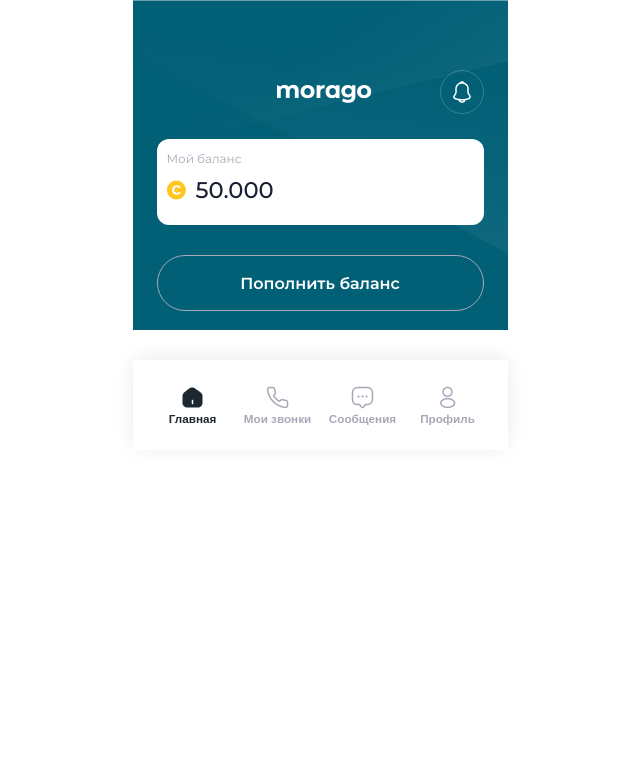
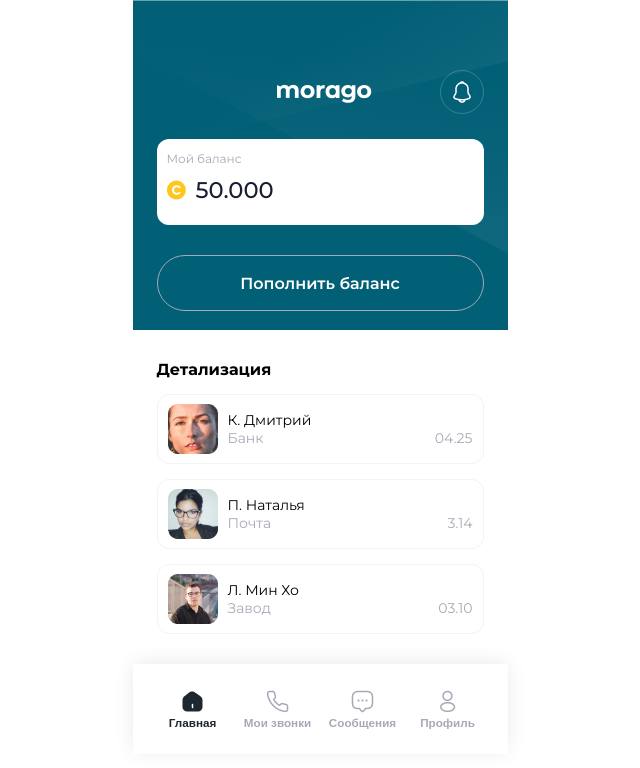
Before and after one commit to Elena-Li-scr/morago-front-end, a React (Vite) app: page /up-balance in a window 1280 px wide. Shown: the top 768 px of the page, without its empty margins (320-960 px from the left). Built offline with nearby package versions, Linux system fonts and the light colour scheme.

Commit message:
adding balance detail page

```diff
--- a/src/components/TranslatorCall.tsx
+++ b/src/components/TranslatorCall.tsx
@@ -16,7 +16,6 @@ interface Props {
 
 export default function TranslatorCall({ translator }: Props) {
   return (
-    <div className="modal-window-wrapper">
     <div className="translator-call-wrapper">
       <div className="translator-call-header">
         <h3
@@ -79,6 +78,5 @@ export default function TranslatorCall({ translator }: Props) {
         disabled={!translator.online}
       />
     </div>
-    </div>
   );
 }
--- a/src/pages/ChosenTopicPage.tsx
+++ b/src/pages/ChosenTopicPage.tsx
@@ -47,7 +47,11 @@ export default function ChosenTopicPage() {
         </div>
       </div>
       <HomeFooter page="main" />
-      {selectedTranslator && <TranslatorCall translator={selectedTranslator} />}
+      {selectedTranslator && (
+        <div className="modal-window-wrapper">
+          <TranslatorCall translator={selectedTranslator} />
+        </div>
+      )}
     </div>
   );
 }
--- a/src/pages/UpBalance.tsx
+++ b/src/pages/UpBalance.tsx
@@ -1,9 +1,27 @@
 import BalanceHeader from "../components/BalanceHeader";
 import HomeFooter from "../components/HomeFooter";
+import { translators } from "../utils/temporaryVar";
 export default function UpBalance() {
   return (
     <div className="up-balance-wrapper">
       <BalanceHeader />
+      <div className="detailing">
+        <h3>Детализация</h3>
+        <div className="prev-calling-list">
+          {translators.map((translator) => (
+            <div className="prev-call-detail">
+              <img src={translator.photo} alt="translator-photo" />
+              <div className="prev-call-main">
+                <p>{translator.name}</p>
+                <div className="prev-call-theme-time">
+                  <p>{translator.theme}</p>
+                  <div className="prev-call-time">{translator.time}</div>
+                </div>
+              </div>
+            </div>
+          ))}
+        </div>
+      </div>
       <HomeFooter page="main" />
     </div>
   );
--- a/src/styles/homePage.css
+++ b/src/styles/homePage.css
@@ -237,6 +237,51 @@
   margin: auto;
 }
 
+.detailing {
+  padding: 30px 24px 0px 24px;
+}
+
+.detailing h3 {
+  font-size: 16px;
+  font-weight: 700;
+}
+
+.prev-call-detail {
+  display: flex;
+  justify-content: flex-start;
+  align-items: center;
+  border: 1px solid #f3f3f3;
+  border-radius: 12px;
+  padding: 10px;
+  width: 100%;
+  max-width: 327px;
+  height: 70px;
+  margin: 15px 0px;
+  font-size: 14px;
+}
+
+.prev-call-detail img {
+  width: 50px;
+  height: 50px;
+  margin-right: 10px;
+}
+
+.prev-call-main {
+  display: flex;
+  justify-content: center;
+  align-items: flex-start;
+  flex-direction: column;
+  width: 100%;
+}
+
+.prev-call-theme-time {
+  display: flex;
+  justify-content: space-between;
+  align-items: center;
+  width: 100%;
+  color: #a7a9b7;
+}
+
 @media screen and (min-width: 375px) {
   .home-header h2 {
     margin-left: 120px;
```
Lines whose indentation alone changed are shown as unchanged.
